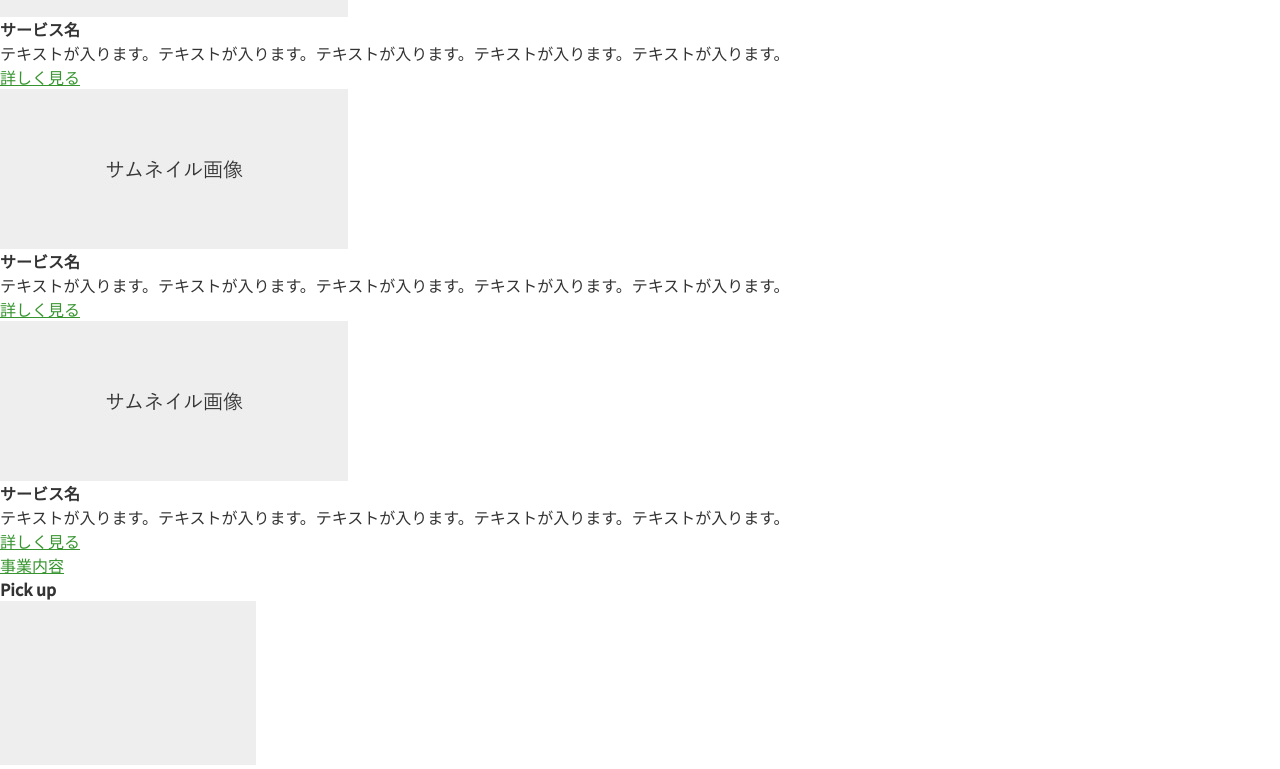
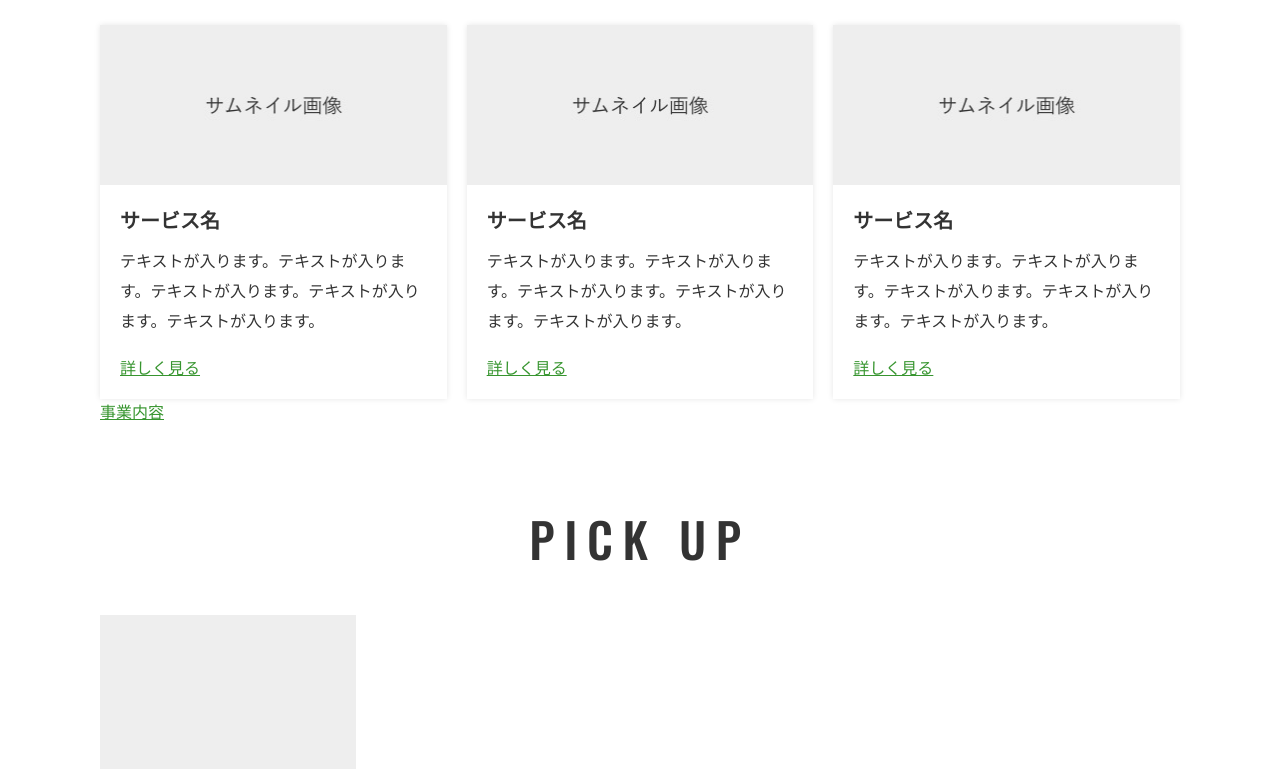
Before and after one commit to y-tani2525/mdn-exe-01, a plain HTML site: page index.html in a window 1280 px wide. Shown: the part 748-1517 px from the top of the page. Drawn offline with nearby package versions, Linux system fonts and the light colour scheme.

Commit message:
add main content-css

```diff
--- a/css/common.css
+++ b/css/common.css
@@ -345,17 +345,48 @@ a:hover {
 /*----------------------------------------
 	container
 ----------------------------------------*/
-
+.container {
+  max-width: 1120px;
+  margin: auto;
+  padding-left: 20px;
+  padding-right: 20px;
+}
 
 /*----------------------------------------
 	section
 ----------------------------------------*/
-
+.section {
+  padding-top: 50px;
+  padding-bottom: 50px;
+}
+.section + .section {
+  padding-top: 0;
+}
+@media (min-width: 768px) {
+  .section {
+    padding-top: 80px;
+    padding-bottom: 80px;
+  }
+}
 
 /*----------------------------------------
 	heading
 ----------------------------------------*/
-
+.headingL {
+  margin-bottom: 20px;
+  font-family: 'Oswald', sans-serif;
+  font-size: 28px;
+  font-weight: 500;
+  text-align: center;
+  text-transform: uppercase;
+  letter-spacing: 0.2em;
+}
+@media (min-width: 768px) {
+  .headingL {
+    margin-bottom: 40px;
+    font-size: 48px;
+  }
+}
 
 /*----------------------------------------
 	button
--- a/css/top.css
+++ b/css/top.css
@@ -7,12 +7,12 @@
 
 /* mainVisual
 ----------------------------------------*/
-.mainVisual {
+  .mainVisual {
 	background: var(--c_main);
 	color: var(--c_white);
   }
   .mainVisual__inner {
-	display: flex; /*gridでもレイアウト可能*/
+	display: flex;
 	flex-direction: column-reverse;
 	padding: 20px;
   }
@@ -36,6 +36,7 @@
 	  justify-content: space-between;
 	  align-items: center;
 	}
+	/*PC: メインビジュアルのキャッチコピー*/
 	.mainVisual__catch {
 	  display: flex;
 	  justify-content: center;
@@ -50,7 +51,47 @@
 
 /* serviceList
 ----------------------------------------*/
-
+  .serviceList {
+	display: grid; /*flexでもレイアウトできるがPCでsubgridをつかいたのでgridを選択*/
+	gap: 20px;
+  }
+  .serviceList__item {
+	display: grid; /*カード自体をgrid化*/
+	gap: 20px; /*コンテンツ間の余白を20pxに設定*/
+	width: 100%;
+	max-width: 400px; /*カート最大幅400pxで固定*/
+	margin: 0 auto;
+	background: var(--c_white);
+	box-shadow: 0 0 6px rgba(0,0,0,.1);
+  }
+  .serviceList__thumb img{
+	max-width: none;
+	width: 100%;
+  }
+  .serviceList__title {
+	margin: 0 20px;
+	font-weight: bold;
+	font-size: 20px;
+  }
+  .serviceList__text {
+	margin: -10px 20px 0; /*ここだけアイテム間余白を10pxにしたいのでネガティブマージンで調整*/
+	line-height: 1.875;
+  }
+  .serviceList__btn {
+	margin: 0 20px 20px;
+  }
+  @media (min-width: 768px) {
+	.serviceList {
+	  grid-template-columns: repeat(3,1fr); /*3カラムに変更*/
+	}
+	.serviceList__item {
+	  grid-row: span 4; /*子gridの高さを4グリッド分に設定*/
+	  grid-template-rows: subgrid; /*subgrid化*/
+	}
+	.serviceList__title {
+	  align-self: center; /*隣り合うタイトル行を上下中央配置（仕様にはないがその方が美しいためコーディング判断で設定）*/
+	}
+  }
 
 /* pickupList
 ----------------------------------------*/
```
Also changed, not shown: index.html (+10 -1 lines).
